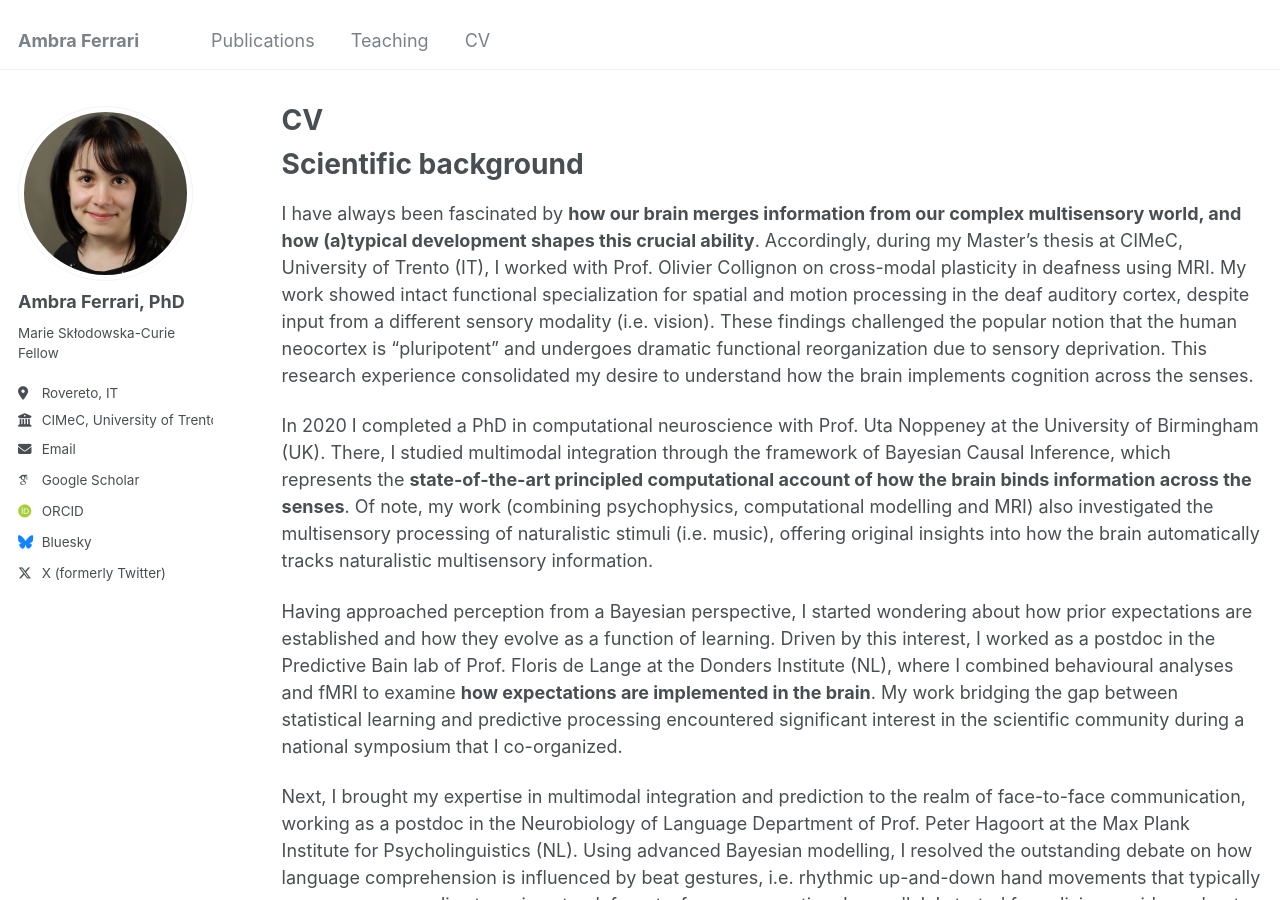
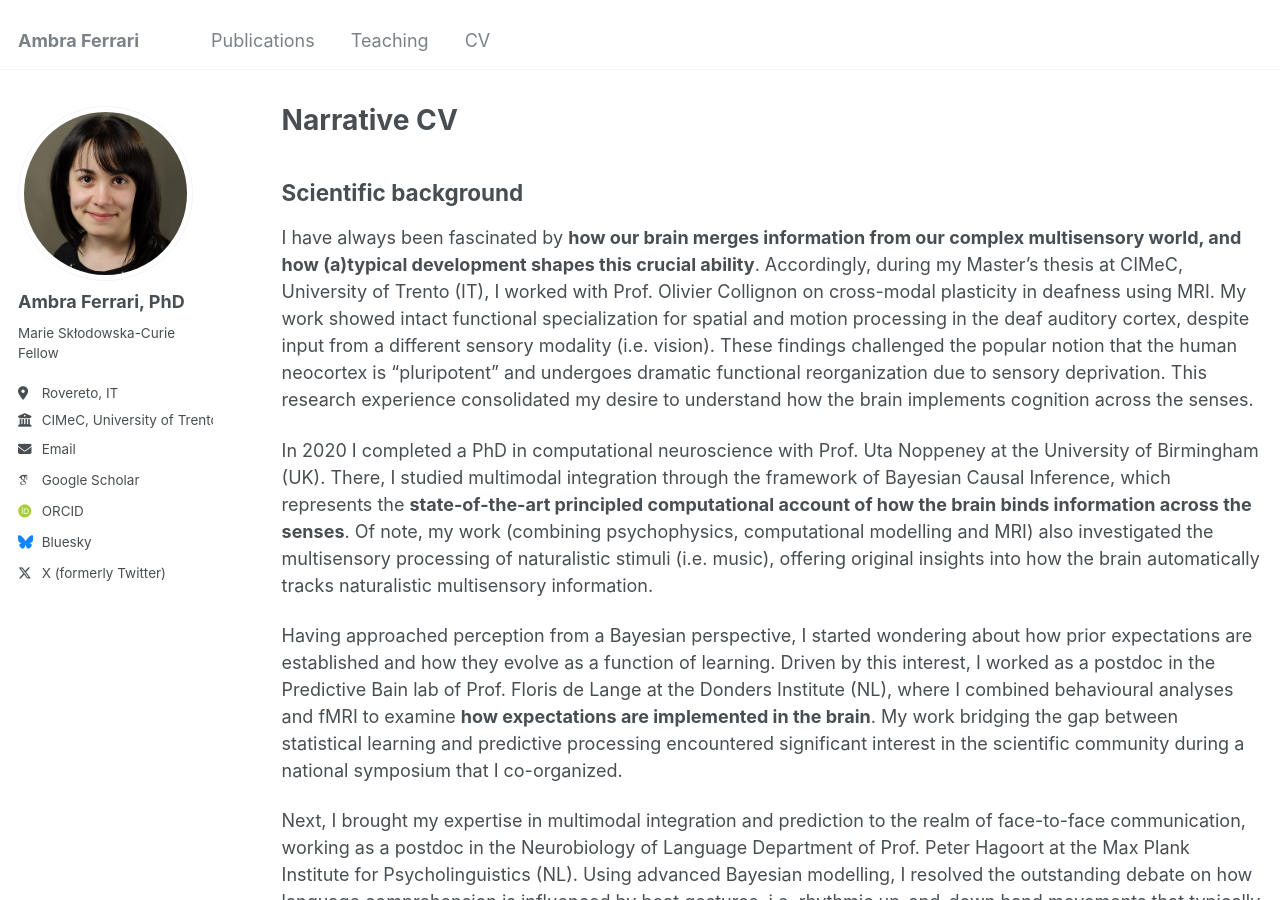
Before and after one commit to ambrafer/ambrafer.github.io, a Jekyll site: the page built from _pages/cv.md, in a window 1280 px wide and 900 px high. Built offline with Jekyll 4.4.1, drawn with Linux system fonts in a browser that asks for light colours; some web fonts are replaced.

Commit message:
Update cv.md

```diff
--- a/_pages/cv.md
+++ b/_pages/cv.md
@@ -1,6 +1,6 @@
 ---
 layout: archive
-title: "CV"
+title: "Narrative CV"
 permalink: /cv/
 author_profile: true
 redirect_from:
@@ -9,8 +9,8 @@ redirect_from:
 
 {% include base_path %}
 
-Scientific background
-======
+## Scientific background
+
 I have always been fascinated by **how our brain merges information from our complex multisensory world, and how (a)typical development shapes this crucial ability**. Accordingly, during my Master’s thesis at CIMeC, University of Trento (IT), I worked with Prof. Olivier Collignon on cross-modal plasticity in deafness using MRI. My work showed intact functional specialization for spatial and motion processing in the deaf auditory cortex, despite input from a different sensory modality (i.e. vision). These findings challenged the popular notion that the human neocortex is “pluripotent” and undergoes dramatic functional reorganization due to sensory deprivation. This research experience consolidated my desire to understand how the brain implements cognition across the senses.
 
 In 2020 I completed a PhD in computational neuroscience with Prof. Uta Noppeney at the University of Birmingham (UK). There, I studied multimodal integration through the framework of Bayesian Causal Inference, which represents the **state-of-the-art principled computational account of how the brain binds information across the senses**. Of note, my work (combining psychophysics, computational modelling and MRI) also investigated the multisensory processing of naturalistic stimuli (i.e. music), offering original insights into how the brain automatically tracks naturalistic multisensory information.
@@ -21,8 +21,8 @@ Next, I brought my expertise in multimodal integration and prediction to the rea
 
 Recently, I decided to venture into developmental neuroscience, to directly tackle the question of **how we learn to use verbal and non-verbal communication to exchange meanings with other individuals**. Specifically, I got interested in examining whether and how preverbal infants use manual gestures to communicate with their caregivers. I developed this into a research idea that was awarded the Marie Skłodowska-Curie (MSCA) postdoctoral fellowship.
 
-Network and academic citizenship
-======
+## Network and academic citizenship
+
 Throughout my career thus far, I have built a **broad international and interdisciplinary network** of highly renowned scientific collaborators (Uta Noppeney and Floris de Lange, Donders Institute; Peter Hagoort, Fenna Poletiek and Judith Holler, Max Plank Institute for Psycholinguistics). I have presented my work at large international conferences (OHBM, SfN, SNL, IMRF, ECVP), and have been invited to give lectures internationally (UCL: Gabriella Vigliocco; CIMeC: Francesco Pavani), where I established collaborations that are still ongoing.
 
 I am strongly committed to **open science**, as evidenced by my ongoing contribution to an open MATLAB-based toolbox for EEG time-frequency analysis, and my sharing of research data and code in open-access repositories and publications.
@@ -35,8 +35,8 @@ I have extensive **supervision experience**: I have co-supervised several underg
 
 I have been actively involved in **scientific outreach** (public engagement via interviews at Italian top-chart science podcast and YouTube; Pint of Science host).
 
-Transferable aspects
-======
+## Transferable aspects
+
 I am a **certified psychologist** with training in clinical neuropsychology assessment and dementia daycare at major Italian hospitals. This endows me with key interpersonal soft skills to interact with special populations and vulnerable individuals that I am directly applying in my current research activities (infant and caregiver testing).
 
 I have practised my **communication skills in diverse settings** (academia: several talks and poster presentations at international events; outreach: podcast, YouTube, Pint of Science and InScience festivals).
```
